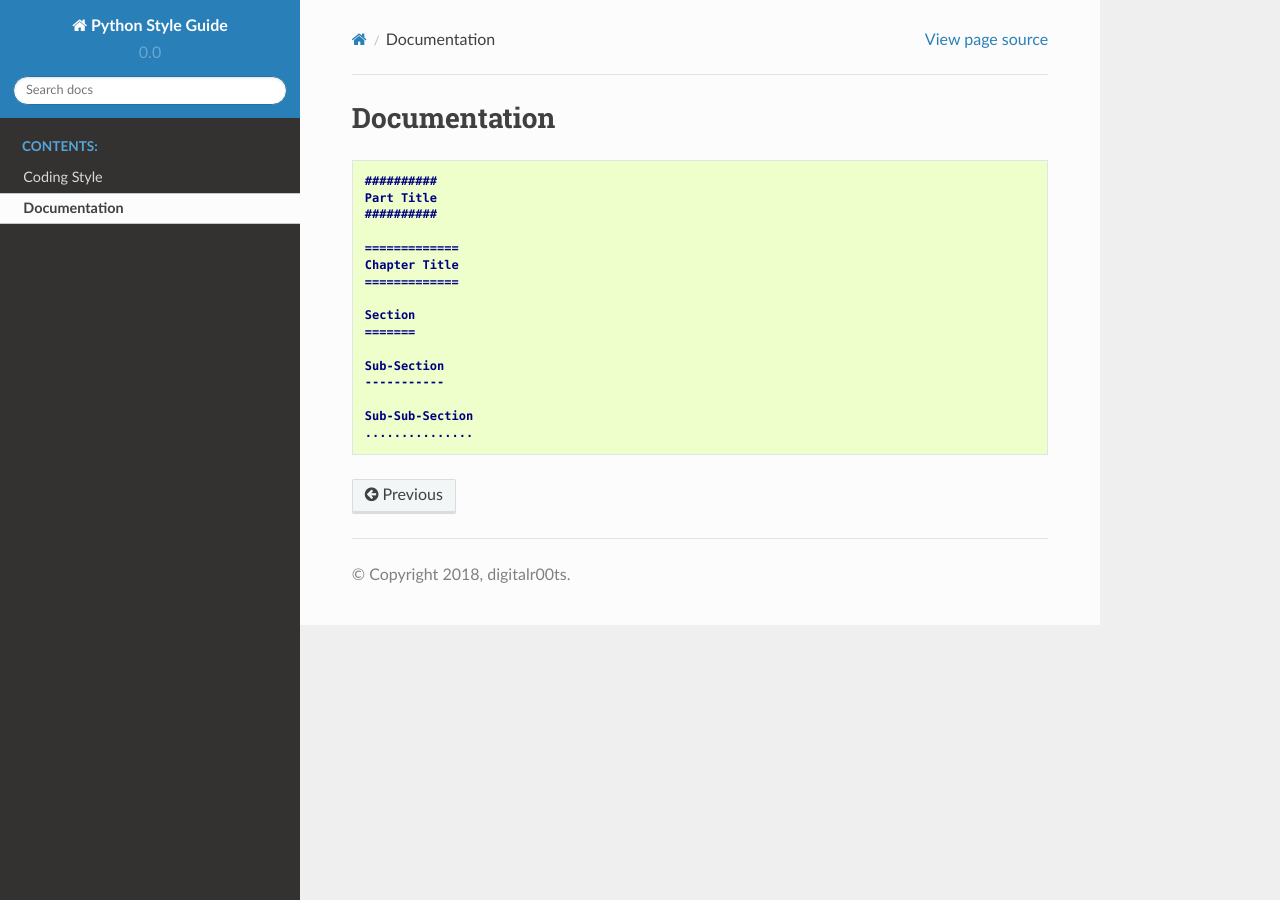
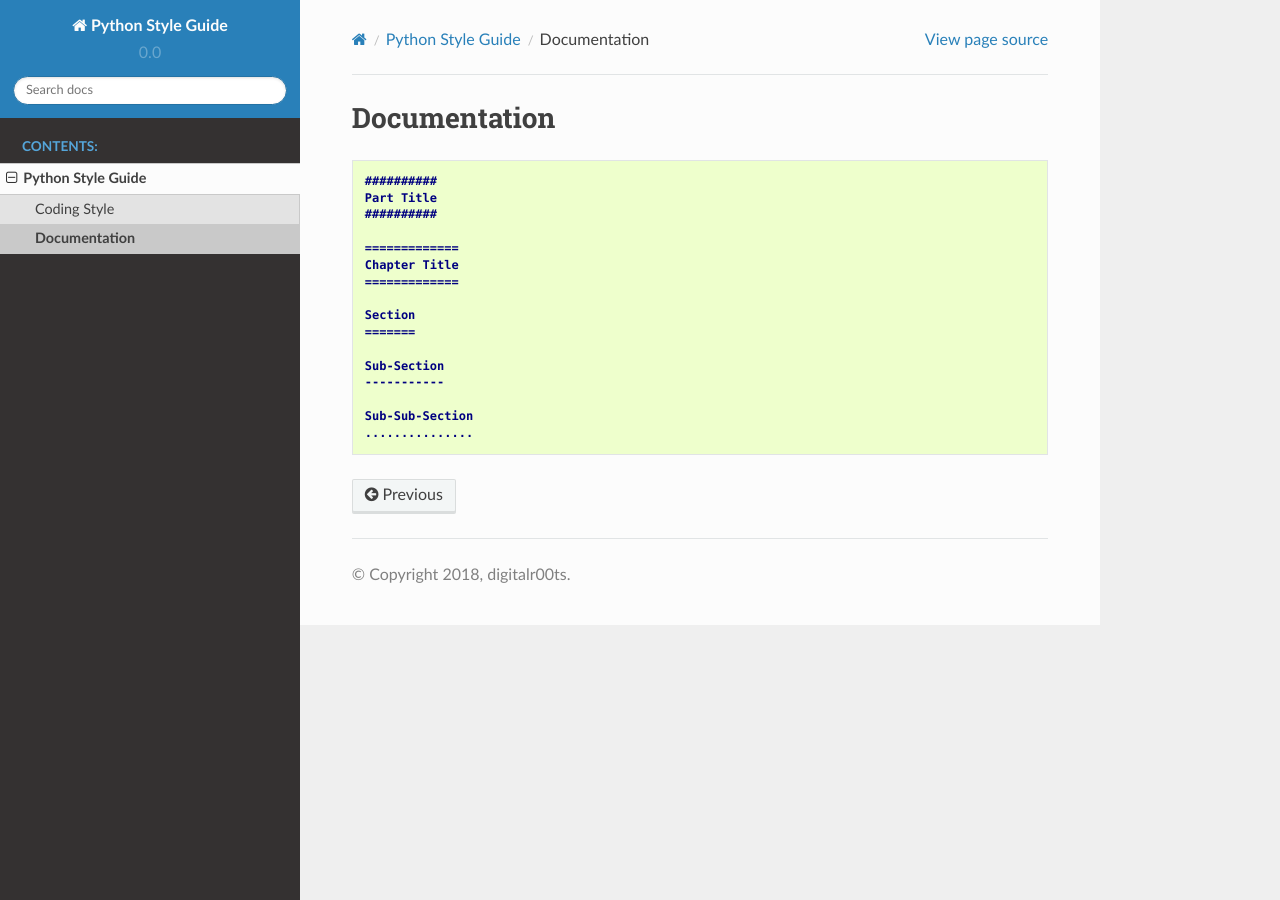
Before and after one commit to digitalr00ts/docs-python-style-guide, a Sphinx documentation site: the page built from docs/python/documentation.rst, in a window 1280 px wide. Built offline with Sphinx 7.4.7 and the Read the Docs theme 2.0.0, drawn with Linux system fonts in a browser that asks for light colours.

Commit message:
move python into its own section

```diff
--- a/docs/index.rst
+++ b/docs/index.rst
@@ -1,13 +1,12 @@
 ###################################
-Python Style Guide For digitalr00ts
+Coding Guide For digitalr00ts
 ###################################
 
 .. toctree::
    :maxdepth: 2
    :caption: Contents:
 
-   coding
-   documentation
+   python/index
 
 
 Indices and tables
--- /dev/null
+++ b/docs/python/index.rst
@@ -0,0 +1,10 @@
+##################
+Python Style Guide
+##################
+
+.. toctree::
+   :maxdepth: 2
+   :caption: Contents:
+
+   coding
+   documentation
```
Also changed, not shown: docs/python/coding.rst (renamed from docs/coding.rst), docs/python/documentation.rst (renamed from docs/documentation.rst).
